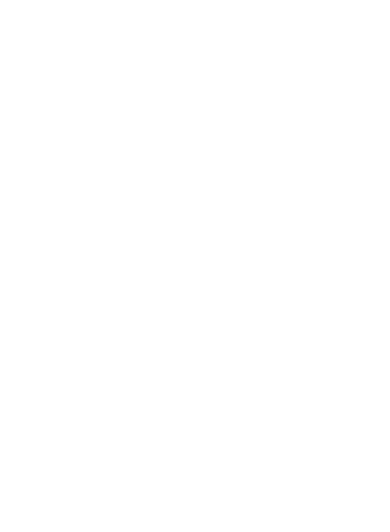
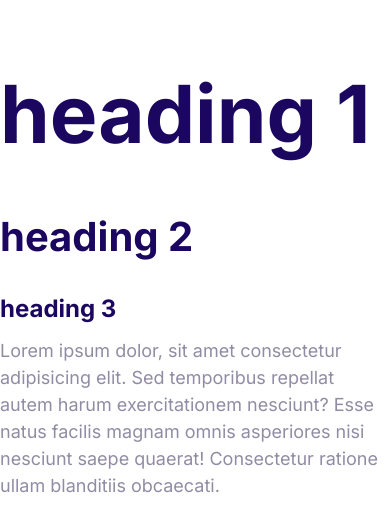
Before and after one commit to Erichuang007/html-execercise---eric, a plain HTML site: page index.html in a window 390 px wide. Drawn offline with Linux system fonts and the light colour scheme.

Commit message:
define the set of font

```diff
--- a/css/style.css
+++ b/css/style.css
@@ -7,3 +7,51 @@
   --color-headings: #1b0760;
   --color-body: #918ca4;
 }
+
+/* FONT SET */
+html {
+  font-size: 62.5%;
+}
+
+body {
+  font-family: "Inter", Arial, Helvetica, sans-serif;
+  color: var(--color-body);
+  font-size: 2.4rem;
+  line-height: 1.5;
+}
+
+h1,
+h2,
+h3 {
+  color: var(--color-headings);
+  margin-bottom: 1rem;
+}
+
+h1 {
+  font-size: 7rem;
+}
+h2 {
+  font-size: 4rem;
+}
+h3 {
+  font-size: 3rem;
+}
+
+p {
+  margin-top: 0;
+}
+
+@media screen and (max-width: 1024px) {
+  body {
+    font-size: 1.8rem;
+  }
+  h1 {
+    font-size: 8rem;
+  }
+  h2 {
+    font-size: 4rem;
+  }
+  h3 {
+    font-size: 2.4rem;
+  }
+}
--- a/index.html
+++ b/index.html
@@ -12,6 +12,9 @@
     <title>Document</title>
 </head>
 <body>
-
+    <h1>heading 1</h1>
+    <h2>heading 2</h2>
+    <h3>heading 3</h3>
+    <p>Lorem ipsum dolor, sit amet consectetur adipisicing elit. Sed temporibus repellat autem harum exercitationem nesciunt? Esse natus facilis magnam omnis asperiores nisi nesciunt saepe quaerat! Consectetur ratione ullam blanditiis obcaecati.</p>
 </body>
 </html>
```
